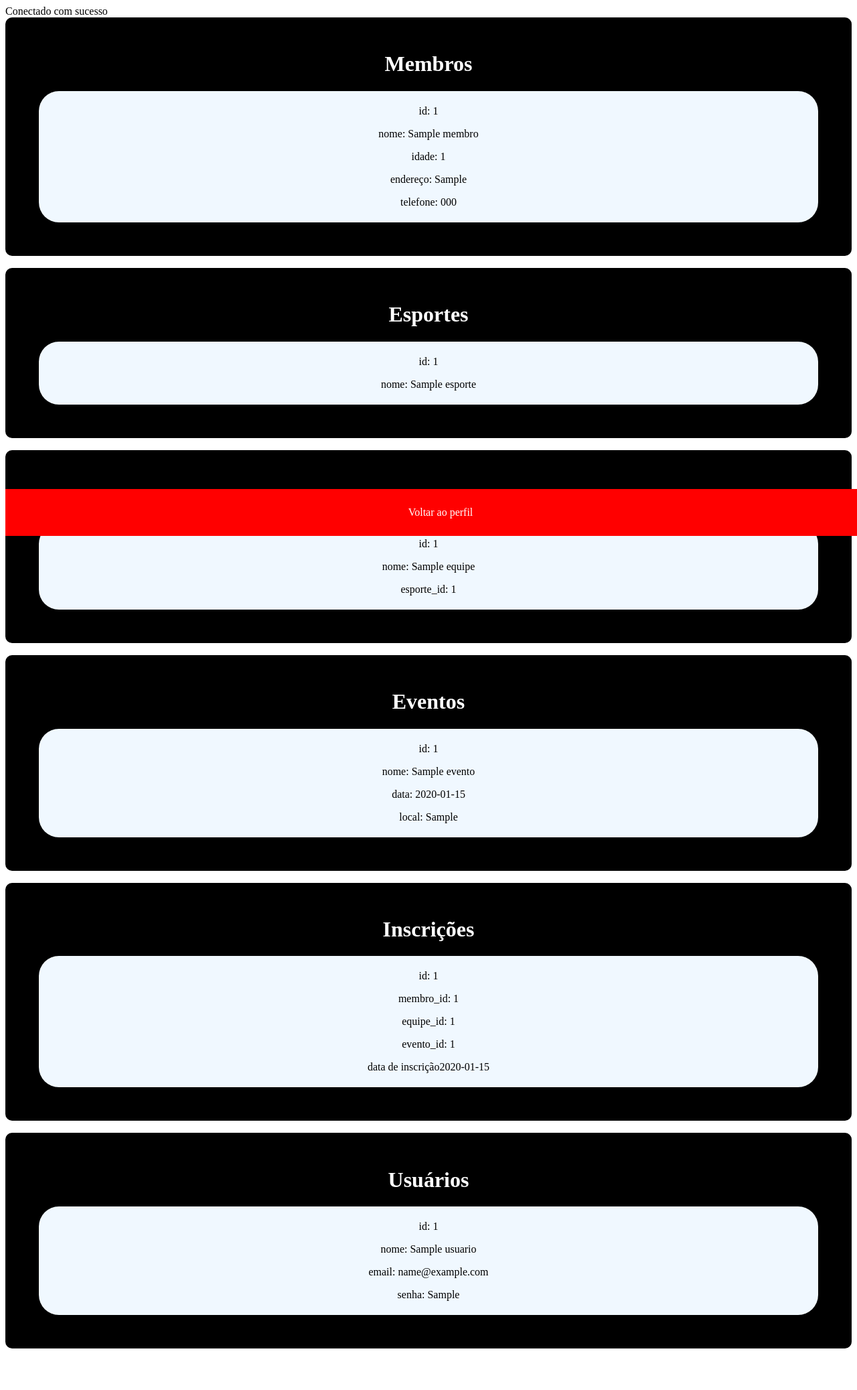
After one commit to Pauloonada/sportalia, a PHP site: page /tables.php in a window 1280 px wide. The commit adds this page. Shown: the whole page at 67% size. Run offline with PHP 8.4, Linux system fonts and the light colour scheme; tables that the repository leaves empty hold one stand-in row (values such as "Sample post").

Commit message:
arrumei um pouquinho mais

```diff
--- a/connection.php
+++ b/connection.php
@@ -13,4 +13,52 @@
     else{
         echo 'Conectado com sucesso';
     }
+
+    function getMembros($conn){
+        $sql = 'select * from membros';
+        $result = mysqli_query($conn, $sql);
+        $members = mysqli_fetch_all($result, MYSQLI_ASSOC);
+
+        return $members;
+    }
+
+    function getEsportes($conn){
+        $sql = 'select * from esportes';
+        $result = mysqli_query($conn, $sql);
+        $sports = mysqli_fetch_all($result, MYSQLI_ASSOC);
+
+        return $sports;
+    }
+
+    function getEquipes($conn){
+        $sql = 'select * from Equipes';
+        $result = mysqli_query($conn, $sql);
+        $teams = mysqli_fetch_all($result, MYSQLI_ASSOC);
+
+        return $teams;
+    }
+
+    function getEventos($conn){
+        $sql = 'select * from eventos';
+        $result = mysqli_query($conn, $sql);
+        $events = mysqli_fetch_all($result, MYSQLI_ASSOC);
+
+        return $events;
+    }
+
+    function getInscricoes($conn){
+        $sql = 'select * from inscricoes';
+        $result = mysqli_query($conn, $sql);
+        $subs = mysqli_fetch_all($result, MYSQLI_ASSOC);
+
+        return $subs;
+    }
+
+    function getUsuarios($conn){
+        $sql = 'select * from usuarios';
+        $result = mysqli_query($conn, $sql);
+        $users = mysqli_fetch_all($result, MYSQLI_ASSOC);
+
+        return $users;
+    }
 ?>
--- a/criar.php
+++ b/criar.php
@@ -25,7 +25,7 @@
                     $query = "insert into usuarios(nome, email, senha) values('$user', '$email', '$password')";
                     mysqli_query($mysqli, $query);
 
-                    echo '<script> alert(\'Cadastrado com sucesso\'); window.location.href = "index.php"; </script>';
+                    echo '<script> alert(\'Cadastrado com sucesso\'); window.location.href = "entrar.php"; </script>';
                 }
 
                 else{
@@ -67,7 +67,7 @@
         </p>
 
         <p>
-            <button type="submit">Entrar</button>
+            <button type="submit">Cadastrar</button>
         </p>
     </form>
 
--- a/sql/insert.sql
+++ b/sql/insert.sql
@@ -39,4 +39,4 @@ VALUES
 	('teste', 'teste@teste.com', 'teste');
 
 
-select * from usuarios;
+select * from equipes;
--- /dev/null
+++ b/tables.php
@@ -0,0 +1,102 @@
+<?php
+    require('connection.php');
+?>
+
+<!DOCTYPE html>
+<html lang="en">
+<head>
+    <meta charset="UTF-8">
+    <meta name="viewport" content="width=device-width, initial-scale=1.0">
+    <title>TABELAS ADMIN</title>
+</head>
+<body>
+
+    <div style="background-color:black; border-radius: 10px; padding: 30px">
+        <h1 style="color: white;" align="center">Membros</h1>
+    <?php foreach(getMembros($mysqli) as $membro): ?>
+        <div align="center" style="background-color:aliceblue; padding: 5px; border-radius: 30px; margin: 20px">
+            <p>id: <?php echo $membro['id'] ?></p>
+            <p>nome: <?php echo $membro['nome'] ?></p>
+            <p>idade: <?php echo $membro['idade'] ?></p>
+            <p>endereço: <?php echo $membro['endereco'] ?></p>
+            <p>telefone: <?php echo $membro['telefone'] ?></p>
+        </div>
+    <?php endforeach ?>
+    </div>
+    <br>
+    <div style="background-color:black; border-radius: 10px; padding: 30px">
+        <h1 style="color: white;" align="center">Esportes</h1>
+    <?php foreach(getEsportes($mysqli) as $esporte): ?>
+        <div align="center" style="background-color:aliceblue; padding: 5px; border-radius: 30px; margin: 20px">
+            <p>id: <?php echo $esporte['id'] ?></p>
+            <p>nome: <?php echo $esporte['nome'] ?></p>
+        </div>
+    <?php endforeach ?>
+    </div>
+    <br>
+    <div style="background-color:black; border-radius: 10px; padding: 30px">
+        <h1 style="color: white;" align="center">Equipes</h1>
+    <?php foreach(getEquipes($mysqli) as $equipe): ?>
+        <div align="center" style="background-color:aliceblue; padding: 5px; border-radius: 30px; margin: 20px">
+            <p>id: <?php echo $equipe['id'] ?></p>
+            <p>nome: <?php echo $equipe['nome'] ?></p>
+            <p>esporte_id: <?php echo $equipe['esporte_id'] ?></p>
+        </div>
+    <?php endforeach ?>
+    </div>
+    <br>
+    <div style="background-color:black; border-radius: 10px; padding: 30px">
+        <h1 style="color: white;" align="center">Eventos</h1>
+    <?php foreach(getEventos($mysqli) as $evento): ?>
+        <div align="center" style="background-color:aliceblue; padding: 5px; border-radius: 30px; margin: 20px">
+            <p>id: <?php echo $evento['id'] ?></p>
+            <p>nome: <?php echo $evento['nome'] ?></p>
+            <p>data: <?php echo $evento['data'] ?></p>
+            <p>local: <?php echo $evento['local'] ?></p>
+        </div>
+    <?php endforeach ?>
+    </div>
+    <br>
+    <div style="background-color:black; border-radius: 10px; padding: 30px">
+        <h1 style="color: white;" align="center">Inscrições</h1>
+    <?php foreach(getInscricoes($mysqli) as $inscricao): ?>
+        <div align="center" style="background-color:aliceblue; padding: 5px; border-radius: 30px; margin: 20px">
+            <p>id: <?php echo $inscricao['id'] ?></p>
+            <p>membro_id: <?php echo $inscricao['membro_id'] ?></p>
+            <p>equipe_id: <?php echo $inscricao['equipe_id'] ?></p>
+            <p>evento_id: <?php echo $inscricao['evento_id'] ?></p>
+            <p>data de inscrição<?php echo $inscricao['data_inscricao'] ?></p>
+        </div>
+    <?php endforeach ?>
+    </div>
+    <br>
+    <div style="background-color:black; border-radius: 10px; padding: 30px">
+        <h1 style="color: white;" align="center">Usuários</h1>
+    <?php foreach(getUsuarios($mysqli) as $user): ?>
+        <div align="center" style="background-color:aliceblue; padding: 5px; border-radius: 30px; margin: 20px">
+            <p>id: <?php echo $user['id'] ?></p>
+            <p>nome: <?php echo $user['nome'] ?></p>
+            <p>email: <?php echo $user['email'] ?></p>
+            <p>senha: <?php echo $user['senha'] ?></p>
+        </div>
+    <?php endforeach ?>
+    </div>
+    <br><br><br>
+
+    <style>
+        footer {
+	        position: fixed;
+	        bottom: 0;
+	        width: 100%;
+	        background-color: red;
+	        padding: 10px;
+	        text-align: center;
+        }
+    </style>
+    <footer>
+    <p>
+        <a href="perfil.php" style="text-decoration: none; color:white">Voltar ao perfil</a>
+    </p>
+    </footer>
+</body>
+</html>
```
Also changed, not shown: index.php (+7 -1 lines), perfil.php (added, +26 -0 lines), sair.php (added, +9 -0 lines), select-funs.php (added, +9 -0 lines).
